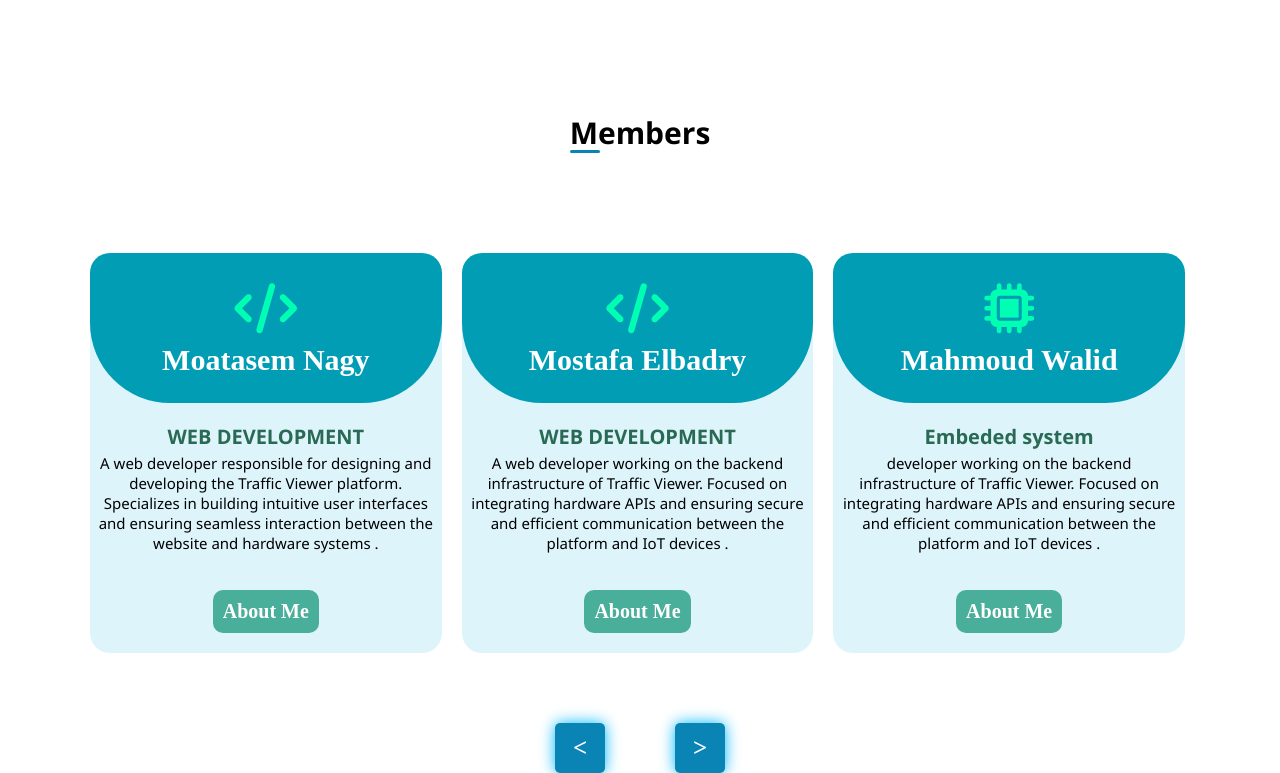
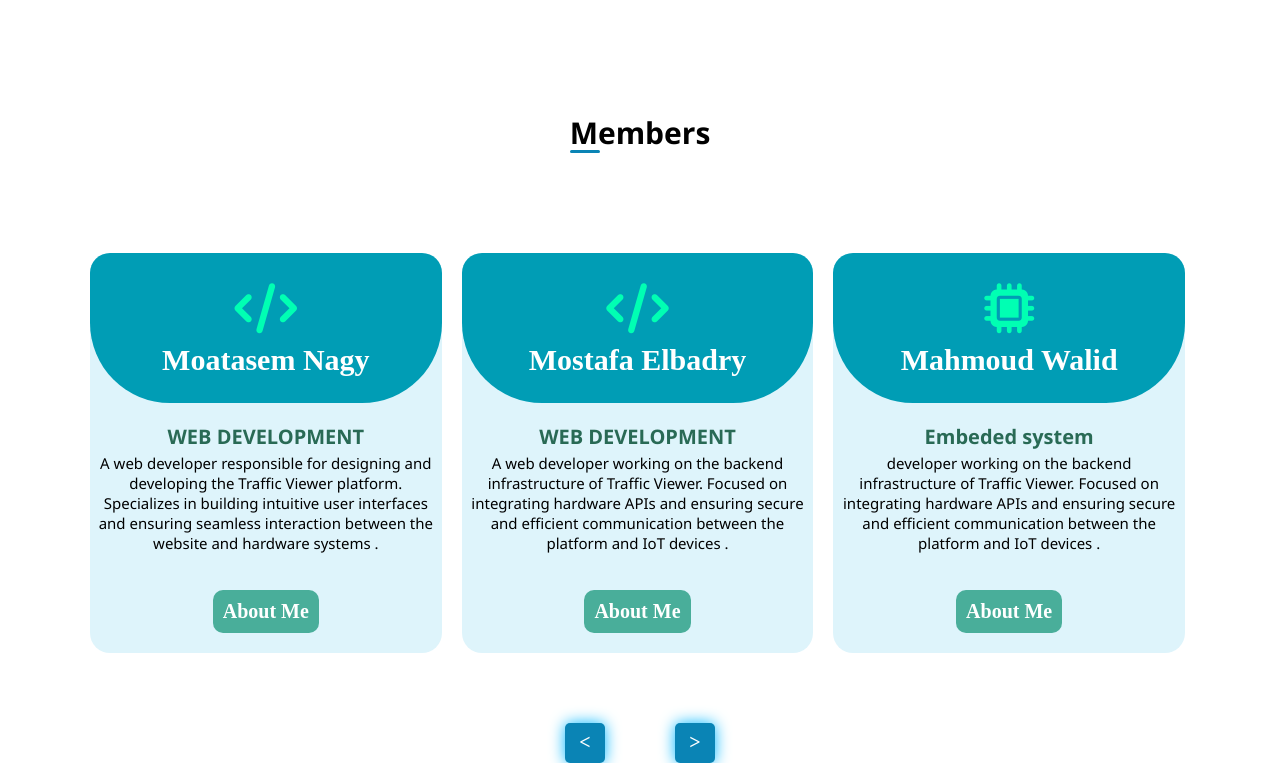
Before and after one commit to Mostafa9320/Traffic_Viewer, a plain HTML site: page Traffic_Viewer_Latest_Version/Traffic_Viewer/src/Landing_Page/index.html in a window 1280 px wide. Shown: the part 1814-2587 px from the top of the page. Drawn offline with nearby package versions, Linux system fonts and the light colour scheme; a web font is replaced by a local one.

Commit message:
fix conflict

```diff
--- a/Traffic_Viewer_Latest_Version/Traffic_Viewer/src/Landing_Page/LandingPageStyle.css
+++ b/Traffic_Viewer_Latest_Version/Traffic_Viewer/src/Landing_Page/LandingPageStyle.css
@@ -1114,13 +1114,13 @@ body {
   font-family: "Zain", serif;
   font-weight: 700;
   font-style: normal;
-  font-size: 25px;
+  font-size: 20px;
   border: none;
   background-color: rgb(10, 132, 181);
   color: white;
   box-shadow: 0 0 15px rgb(0, 183, 255);
-  height: 50px;
-  width: 50px;
+  height: 40px;
+  width: 40px;
   border-radius: 5px;
   display: flex;
   justify-content: center;
```
